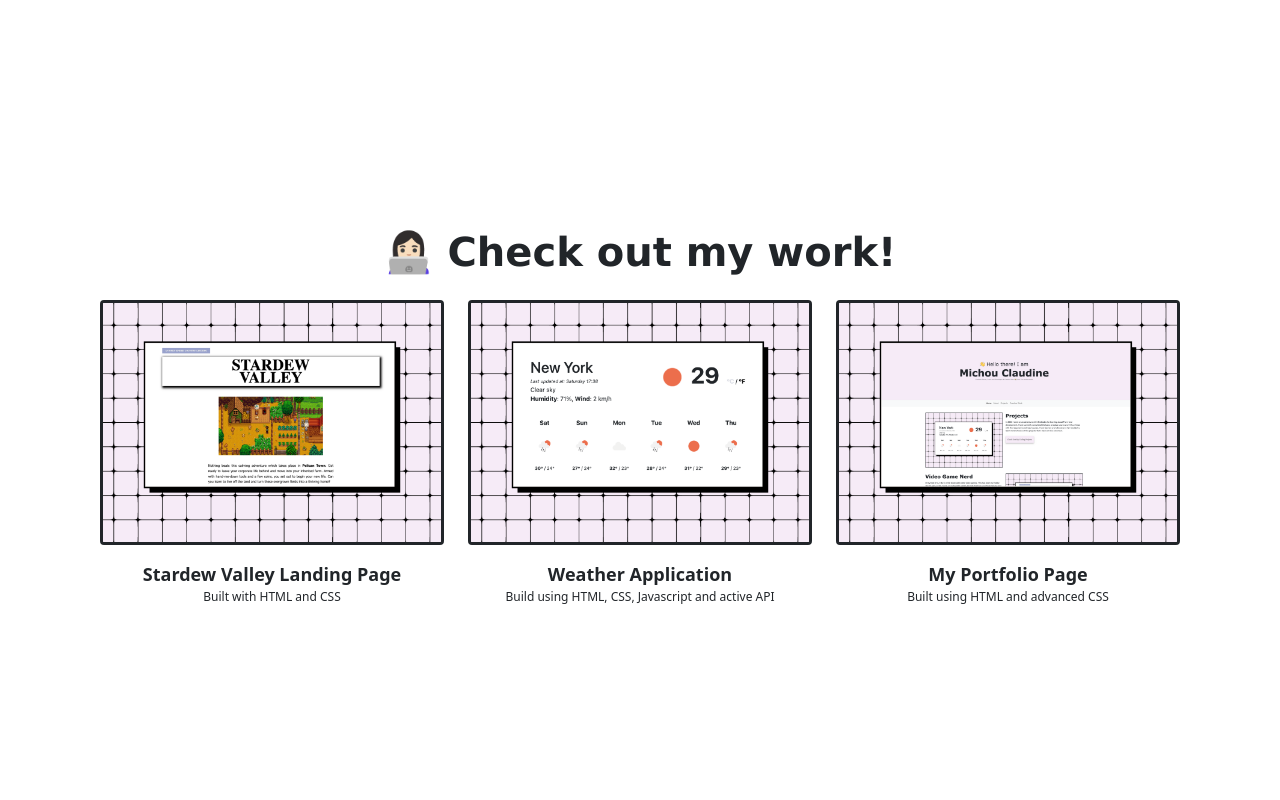
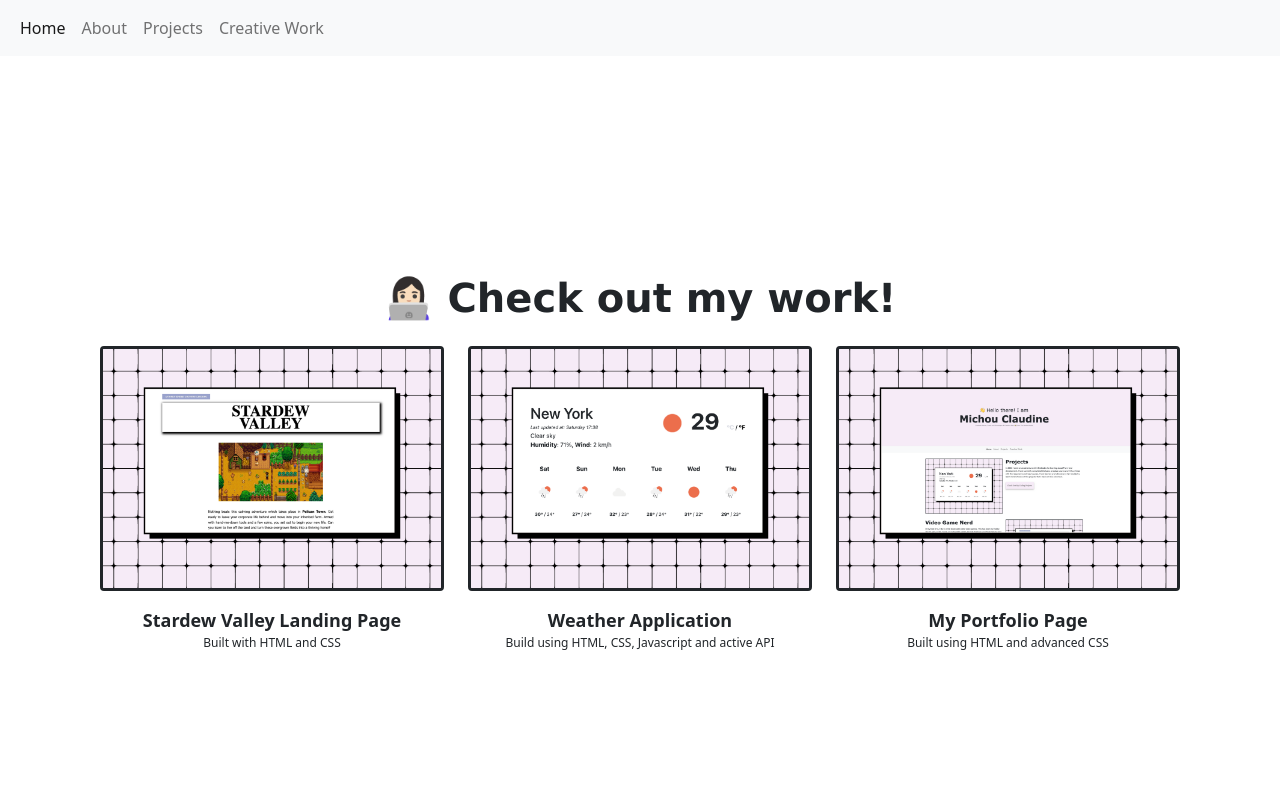
Before and after one commit to michouclaudine-code/responsive-portfolio, a plain HTML site: page projects.html in a window 1280 px wide. Shown: the top 800 px of the page. Drawn offline with nearby package versions, Linux system fonts and the light colour scheme.

Commit message:
Added navbar on pages

```diff
--- a/projects.html
+++ b/projects.html
@@ -22,6 +22,39 @@
     <title>About Michou</title>
   </head>
   <body>
+    <nav class="navbar navbar-expand-lg navbar-light bg-light">
+      <div class="container-fluid">
+        <button
+          class="navbar-toggler"
+          type="button"
+          data-bs-toggle="collapse"
+          data-bs-target="#navbarNav"
+          aria-controls="navbarNav"
+          aria-expanded="false"
+          aria-label="Toggle navigation"
+        >
+          <span class="navbar-toggler-icon"></span>
+        </button>
+        <div class="collapse navbar-collapse" id="navbarNav">
+          <ul class="navbar-nav">
+            <li class="nav-item">
+              <a class="nav-link active" aria-current="page" href="/index.html"
+                >Home</a
+              >
+            </li>
+            <li class="nav-item">
+              <a class="nav-link" href="/about.html">About</a>
+            </li>
+            <li class="nav-item">
+              <a class="nav-link" href="/projects.html">Projects</a>
+            </li>
+            <li class="nav-item">
+              <a class="nav-link" href="/macrame.html">Creative Work</a>
+            </li>
+          </ul>
+        </div>
+      </div>
+    </nav>
     <div class="center-grid">
       <div class="content-container container">
         <div class="content">
--- a/src/styles.css
+++ b/src/styles.css
@@ -41,7 +41,7 @@ h3 {
 }
 
 .container {
-  margin-top: 50px;
+  margin-top: 30px;
 }
 
 .container img {
@@ -73,7 +73,7 @@ h3 {
 }
 
 .content-container {
-  padding: 160px 0;
+  padding: 10px 0;
 }
 
 .content-container h1 {
```
Also changed, not shown: about.html (+34 -0 lines), index.html (+1 -1 lines), macrame.html (+34 -6 lines).
